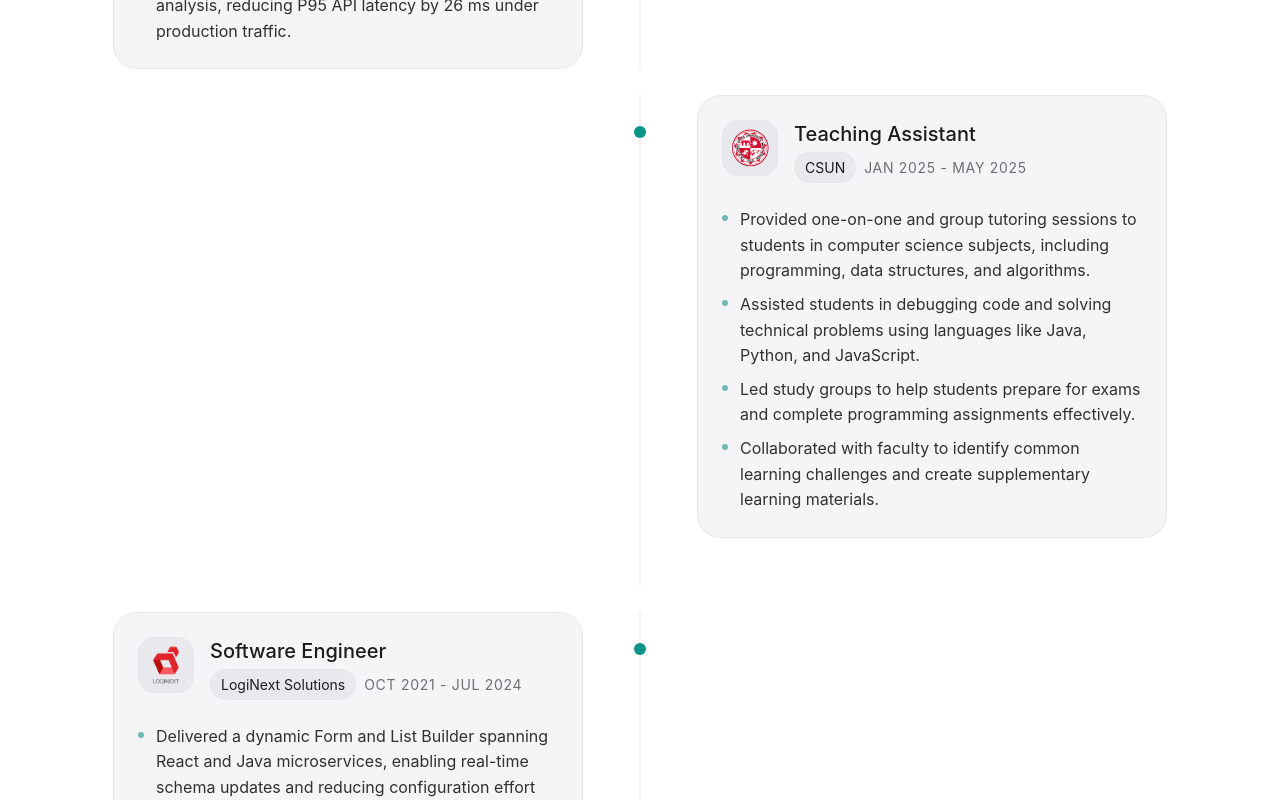
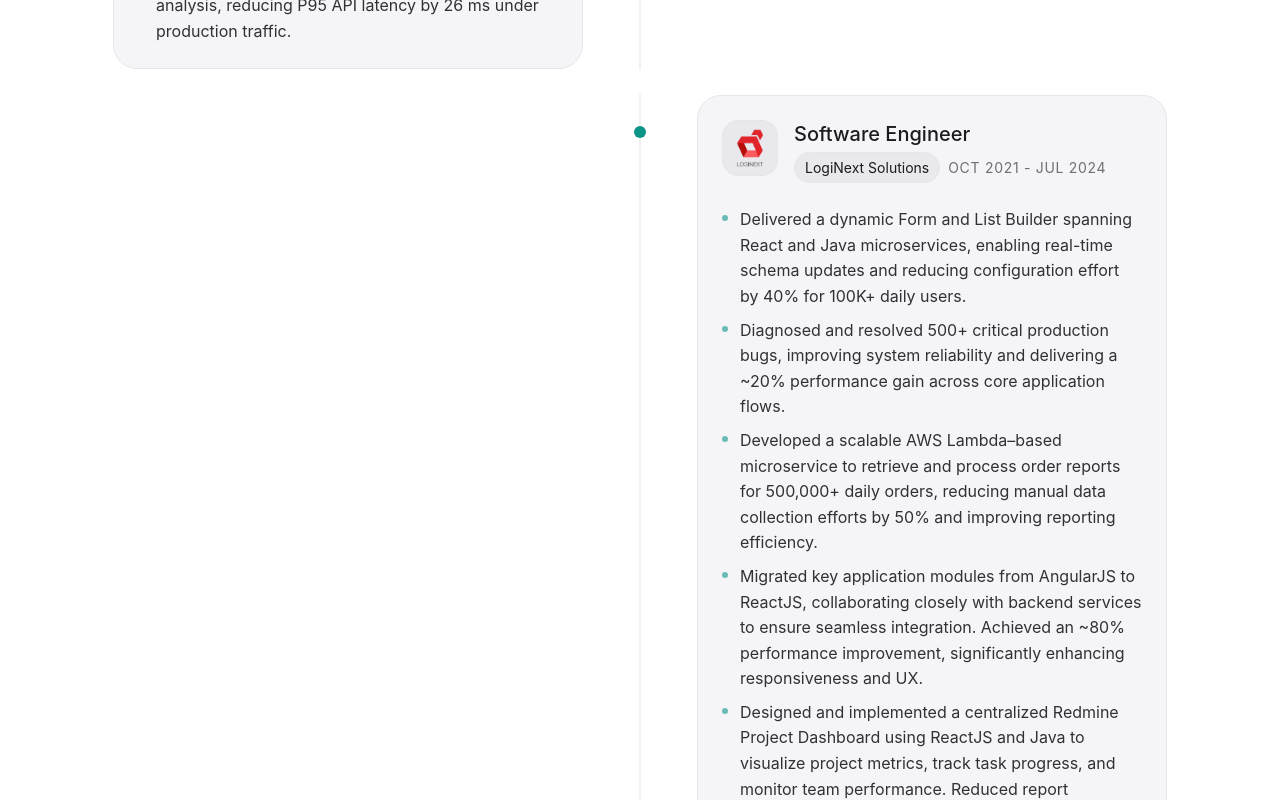
Before and after one commit to ashishnamdeo16/ashish-portfolio, a Next.js app: page / in a window 1280 px wide. Shown: the part 1960-2760 px from the top of the page. Built offline with nearby package versions, Linux system fonts and the light colour scheme.

Commit message:
Few Changes Done

```diff
--- a/app/pages/Experience/Experience.tsx
+++ b/app/pages/Experience/Experience.tsx
@@ -13,18 +13,18 @@ const experience = [
     ],
     logo: "/assets/marketEq.webp",
   },
-  {
-    role: "Teaching Assistant",
-    company: "CSUN",
-    duration: "Jan 2025 - May 2025",
-    description: [
-      "Provided one-on-one and group tutoring sessions to students in computer science subjects, including programming, data structures, and algorithms.",
-      "Assisted students in debugging code and solving technical problems using languages like Java, Python, and JavaScript.",
-      "Led study groups to help students prepare for exams and complete programming assignments effectively.",
-      "Collaborated with faculty to identify common learning challenges and create supplementary learning materials.",
-    ],
-    logo: "/assets/CSUN.svg",
-  },
+  // {
+  //   role: "Teaching Assistant",
+  //   company: "CSUN",
+  //   duration: "Jan 2025 - May 2025",
+  //   description: [
+  //     "Provided one-on-one and group tutoring sessions to students in computer science subjects, including programming, data structures, and algorithms.",
+  //     "Assisted students in debugging code and solving technical problems using languages like Java, Python, and JavaScript.",
+  //     "Led study groups to help students prepare for exams and complete programming assignments effectively.",
+  //     "Collaborated with faculty to identify common learning challenges and create supplementary learning materials.",
+  //   ],
+  //   logo: "/assets/CSUN.svg",
+  // },
   {
     role: "Software Engineer",
     company: "LogiNext Solutions",
```
